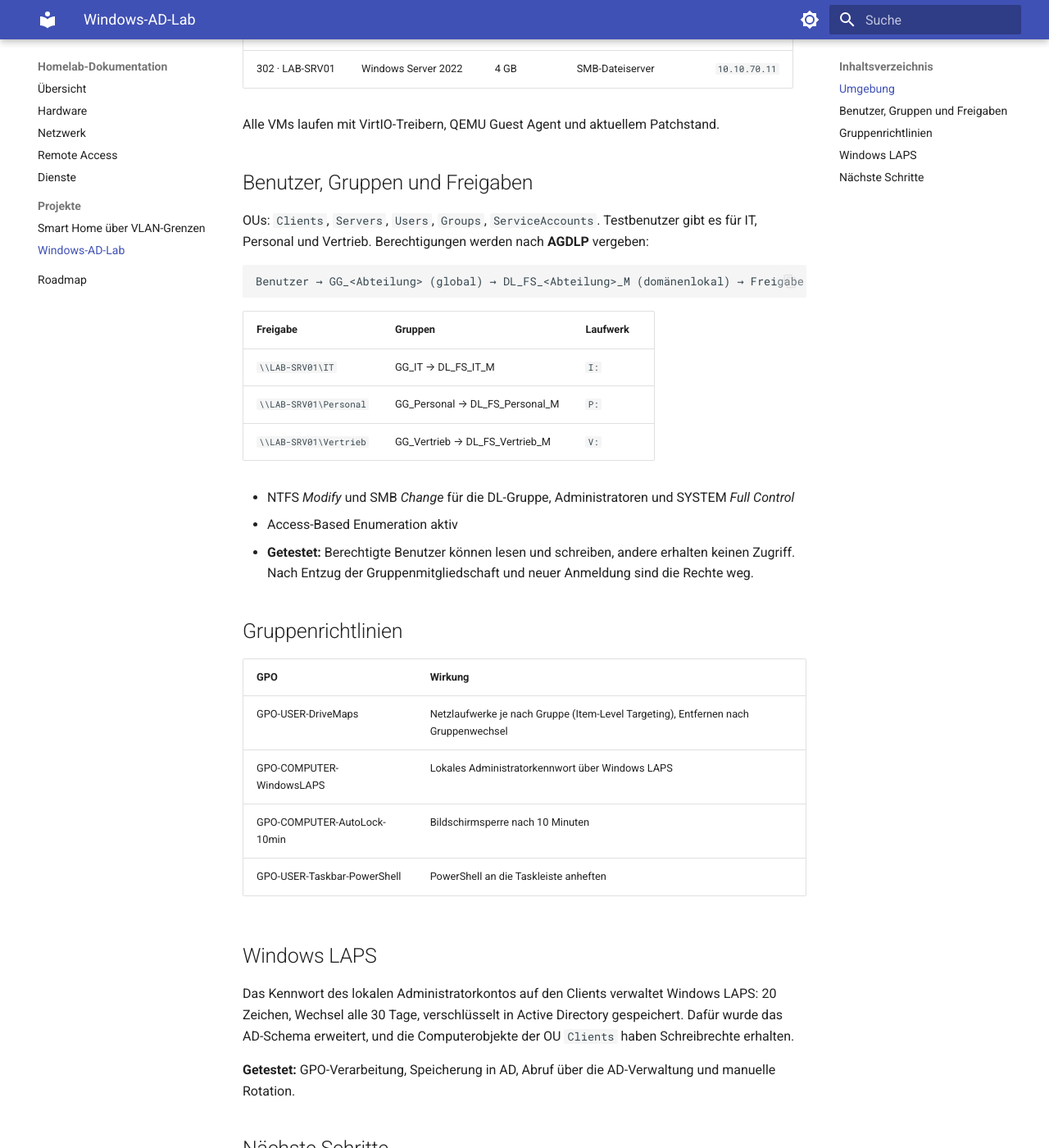
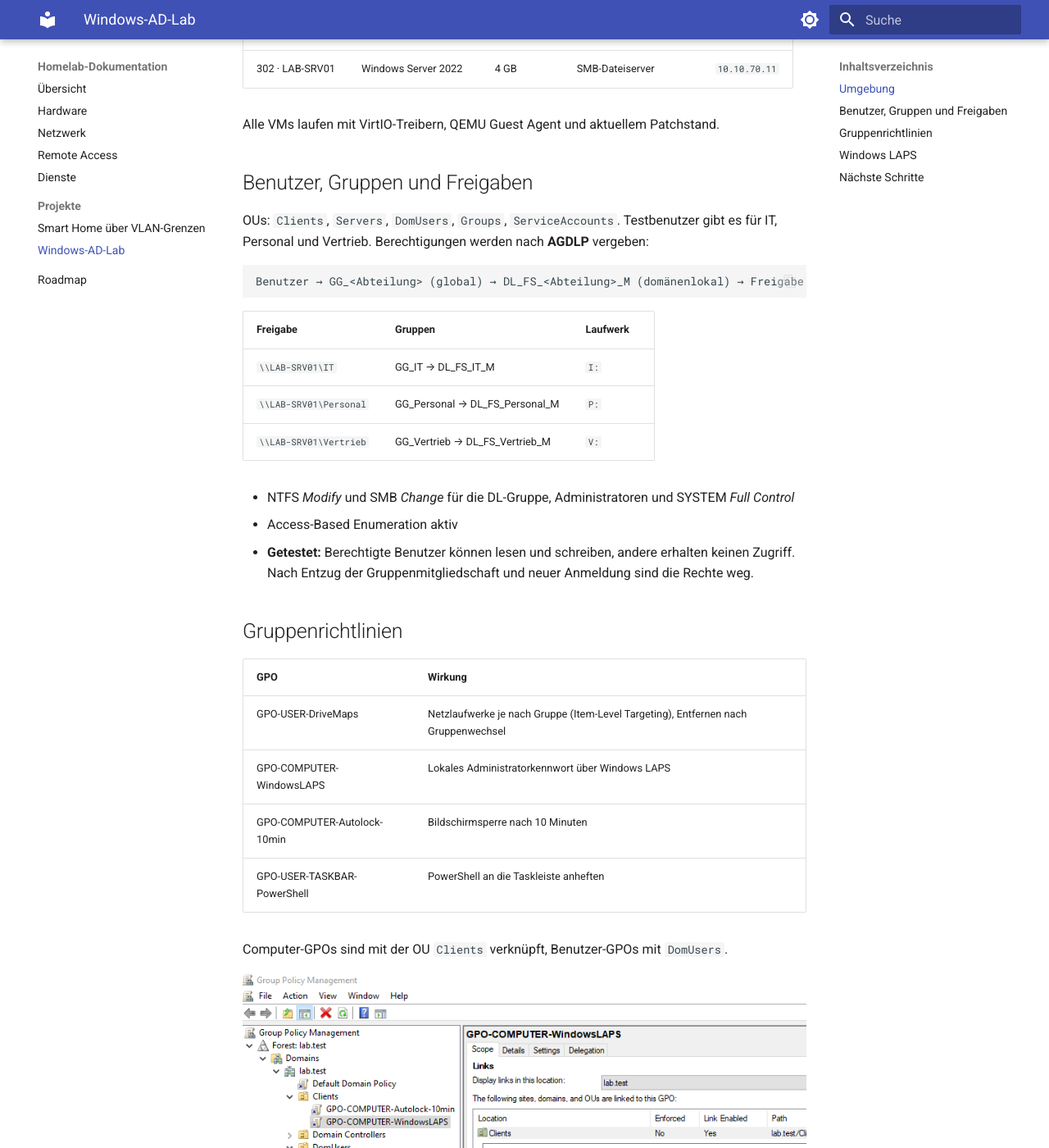
Before and after one commit to McTomate/homelab, an MkDocs documentation site: the page built from docs/projekte/windows-ad.md, in a window 1280 px wide and 1400 px high, scrolled down 678 px. Shown: the whole window at 82% size. Built offline with MkDocs 1.6.1 and Material for MkDocs 9.7.7, drawn with Linux system fonts in a browser that asks for light colours.

Commit message:
AD-Lab: Screenshot der GPO-Verwaltung, OU- und GPO-Namen angeglichen
Co-Authored-By: Claude Opus 5.5 <noreply@anthropic.com>

````diff
--- a/docs/projekte/windows-ad.md
+++ b/docs/projekte/windows-ad.md
@@ -23,7 +23,7 @@ Alle VMs laufen mit VirtIO-Treibern, QEMU Guest Agent und aktuellem Patchstand.
 
 ## Benutzer, Gruppen und Freigaben
 
-OUs: `Clients`, `Servers`, `Users`, `Groups`, `ServiceAccounts`. Testbenutzer gibt es für IT, Personal und Vertrieb. Berechtigungen werden nach **AGDLP** vergeben:
+OUs: `Clients`, `Servers`, `DomUsers`, `Groups`, `ServiceAccounts`. Testbenutzer gibt es für IT, Personal und Vertrieb. Berechtigungen werden nach **AGDLP** vergeben:
 
 ```text
 Benutzer → GG_<Abteilung> (global) → DL_FS_<Abteilung>_M (domänenlokal) → Freigabe
@@ -45,8 +45,12 @@ Benutzer → GG_<Abteilung> (global) → DL_FS_<Abteilung>_M (domänenlokal) →
 |---|---|
 | GPO-USER-DriveMaps | Netzlaufwerke je nach Gruppe (Item-Level Targeting), Entfernen nach Gruppenwechsel |
 | GPO-COMPUTER-WindowsLAPS | Lokales Administratorkennwort über Windows LAPS |
-| GPO-COMPUTER-AutoLock-10min | Bildschirmsperre nach 10 Minuten |
-| GPO-USER-Taskbar-PowerShell | PowerShell an die Taskleiste anheften |
+| GPO-COMPUTER-Autolock-10min | Bildschirmsperre nach 10 Minuten |
+| GPO-USER-TASKBAR-PowerShell | PowerShell an die Taskleiste anheften |
+
+Computer-GPOs sind mit der OU `Clients` verknüpft, Benutzer-GPOs mit `DomUsers`.
+
+[![Gruppenrichtlinienverwaltung mit OU-Struktur und GPO-Verknüpfungen, davor die AGDLP-Gruppen in Active Directory](../bilder/ad-lab.png)](../bilder/ad-lab.png)
 
 ## Windows LAPS
 
````
Also changed, not shown: docs/bilder/ad-lab.png (added).
